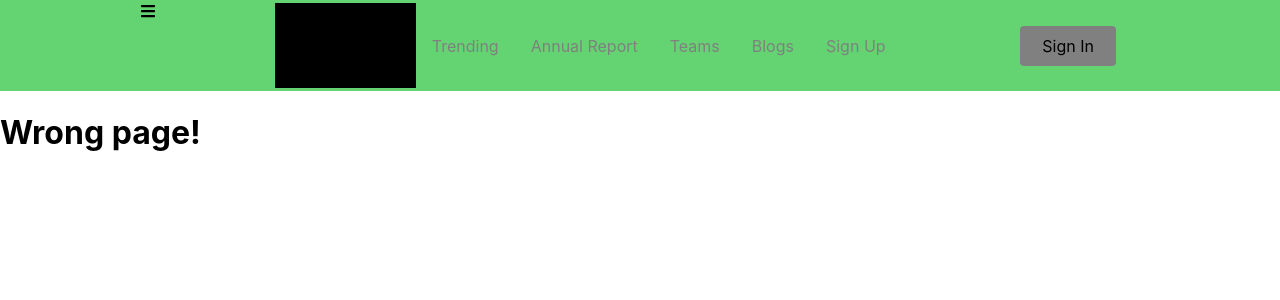
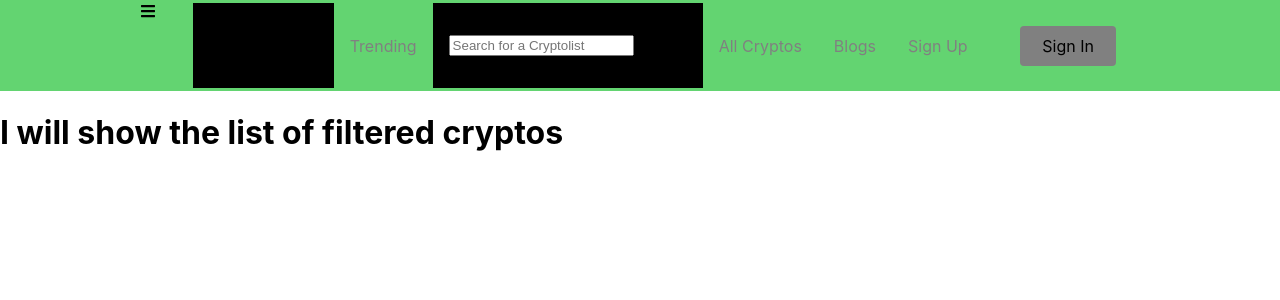
Before and after one commit to rajnidua/Cryptolist, a React (Create React App) app: page /filterCryptos in a window 1280 px wide. Shown: the top 300 px of the page. Built offline with nearby package versions, Linux system fonts and the light colour scheme.

Commit message:
created separate pages for filtered and all cryptos

```diff
--- a/src/App.js
+++ b/src/App.js
@@ -6,6 +6,8 @@ import SearchCryptoList from "./pages/SearchCryptoList";
 import TrendingCrypto from "./pages/TrendingCrypto";
 import Navbar from "./components/Navbar/Navbar";
 import SingleCrypto from "./pages/SingleCrypto";
+import AllCryptos from "./pages/AllCryptos";
+import FilterCryptos from "./pages/FilterCryptos";
 
 function App() {
   return (
@@ -16,6 +18,8 @@ function App() {
           <Route exact path="/" component={SearchCryptoList} />
           <Route exact path="/trendingCrypto" component={TrendingCrypto} />
           <Route exact path="/singleCrypto" component={SingleCrypto} />
+          <Route exact path="/allCryptos" component={AllCryptos} />
+          <Route exact path="/filterCryptos" component={FilterCryptos} />
           <Route render={() => <h1 className="display-2">Wrong page!</h1>} />
         </Switch>
       </>
--- /dev/null
+++ b/src/components/AllCryptos/AllCryptosBody.js
@@ -0,0 +1,67 @@
+import React, { useState, useEffect } from "react";
+import { searchCryptoList } from "../../utils/API";
+import ShowList from "../SearchCrypto/ShowList";
+import Loader from "react-loader-spinner";
+import _ from "lodash";
+import Pagination from "../Pagination";
+import { Paginate } from "../../utils/Paginate";
+import "../../styles/searchCrypto.css";
+
+const AllCryptosBody = () => {
+  const [allCryptos, setAllCryptos] = useState([]);
+  const [loading, setLoading] = useState(true);
+  const [error, setError] = useState([]);
+
+  const hideLoader = () => {
+    setLoading(false);
+  };
+
+  const showLoader = () => {
+    setLoading(true);
+  };
+
+  const cryptosLength = Object.keys(allCryptos).length;
+
+  const getData = async () => {
+    showLoader();
+    //setCryptoPageNum(1);
+    try {
+      const response = await searchCryptoList(1);
+      setLoading(false);
+      hideLoader();
+      console.log(response.data);
+      setAllCryptos(response.data);
+
+      if (response.status !== 200) {
+        setError(true);
+      }
+    } catch (err) {
+      console.log(err);
+    }
+  };
+
+  useEffect(() => {
+    getData();
+  }, []);
+  return (
+    <div>
+      {loading ? (
+        <Loader
+          type="Puff"
+          color="#00BFFF"
+          height={100}
+          width={100}
+          timeout={3000} //3 secs
+        />
+      ) : (
+        <ShowList
+          loading={loading}
+          setLoading={setLoading}
+          filteredList={allCryptos}
+        />
+      )}
+    </div>
+  );
+};
+
+export default AllCryptosBody;
--- /dev/null
+++ b/src/components/FilterCryptos/FilterCryptosBody.js
@@ -0,0 +1,7 @@
+import React from "react";
+
+const FilterCryptosBody = () => {
+  return <h1>I will show the list of filtered cryptos</h1>;
+};
+
+export default FilterCryptosBody;
--- a/src/components/Navbar/Navbar.js
+++ b/src/components/Navbar/Navbar.js
@@ -1,4 +1,4 @@
-import React from "react";
+import React, { useState } from "react";
 import {
   Nav,
   NavLink,
@@ -9,6 +9,11 @@ import {
 } from "./NavbarElements";
 
 const Navbar = () => {
+  const [searchInput, setSearchInput] = useState();
+  /* const handleInputChange=(e)=>{
+setSearchInput(e.target.value);
+
+  } */
   return (
     <>
       <Nav>
@@ -22,11 +27,20 @@ const Navbar = () => {
             Trending
           </NavLink>
 
-          <NavLink to="/annual" activeStyle>
-            Annual Report
+          <NavLink to="/filterCryptos" activeStyle>
+            <input
+              name="searchInput"
+              value={searchInput}
+              onChange={(e) => setSearchInput(e.target.value)}
+              type="text"
+              size="lg"
+              data-testid="input-element"
+              placeholder="Search for a Cryptolist"
+            />
+            Search
           </NavLink>
-          <NavLink to="/team" activeStyle>
-            Teams
+          <NavLink to="/allCryptos" activeStyle>
+            All Cryptos
           </NavLink>
           <NavLink to="/blogs" activeStyle>
             Blogs
--- /dev/null
+++ b/src/pages/AllCryptos.js
@@ -0,0 +1,12 @@
+import React from "react";
+import AllCryptosBody from "../components/AllCryptos/AllCryptosBody";
+
+const AllCryptoList = () => {
+  return (
+    <div>
+      <AllCryptosBody />
+    </div>
+  );
+};
+
+export default AllCryptoList;
--- /dev/null
+++ b/src/pages/FilterCryptos.js
@@ -0,0 +1,12 @@
+import React from "react";
+import FilterCryptosBody from "../components/FilterCryptos/FilterCryptosBody";
+
+const FilterCryptoList = () => {
+  return (
+    <div>
+      <FilterCryptosBody />
+    </div>
+  );
+};
+
+export default FilterCryptoList;
```
